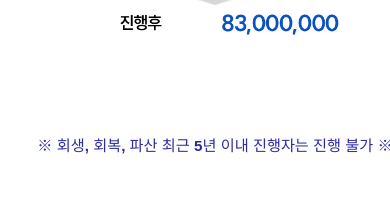
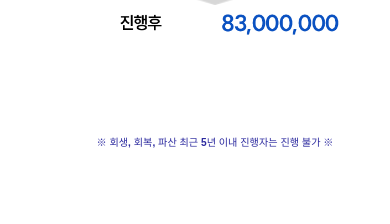
Before and after one commit to tara794600-bot/ziwon, a React (Vite) app: page / in a window 390 px wide. Shown: the part 1780-2004 px from the top of the page. Built offline with nearby package versions, Linux system fonts and the light colour scheme.

Commit message:
Update App.css

```diff
--- a/src/App.css
+++ b/src/App.css
@@ -629,8 +629,8 @@ align-items: center;
   }
   .진행전,
   .진행후 {
-    width: 80px;          /* 화면 기준 */
-    max-width: 320px;     /* 모바일 안정 최대값 */
+    width: 100%;          /* 화면 기준 */
+    max-width: 200px;     /* 모바일 안정 최대값 */
     height: auto;
     margin: 0 auto;       /* 중앙 정렬 */
     margin-left: 100px;
@@ -679,7 +679,7 @@ margin-right: 10px;
 }
 .고객{
 margin-bottom: 25px;
-font-size: 15px;
+font-size: 10px;
 }
 
 .진행{
```
